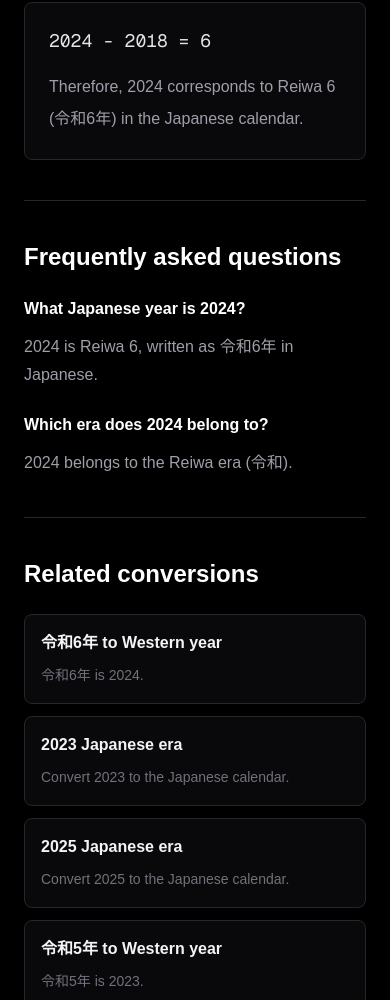
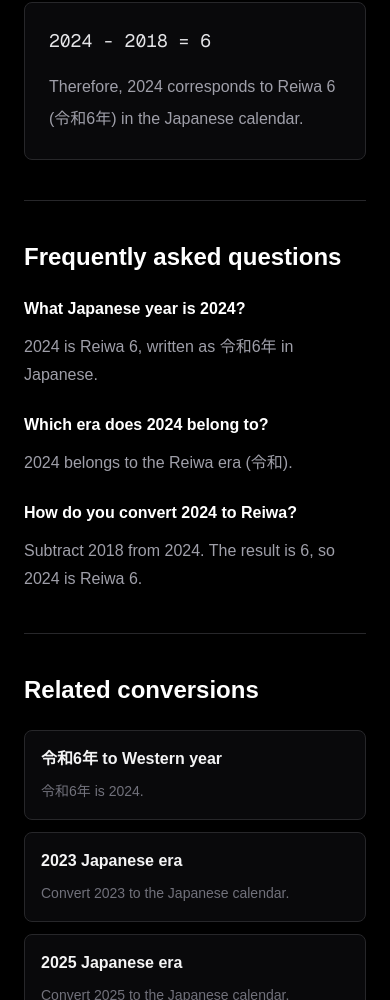
Before and after one commit to xai-smartfuture/reiwa-converter, a Next.js app: page /2024 in a window 390 px wide. Shown: the part 1033-2033 px from the top of the page. Built offline with nearby package versions, Linux system fonts and the light colour scheme; no server answers.

Commit message:
add FAQ Schema

```diff
--- a/app/[year]/page.tsx
+++ b/app/[year]/page.tsx
@@ -8,6 +8,7 @@ import {
   getYearConversion,
   getYearSeoDescription,
 } from '../era'
+import { FAQJsonLd, FAQSection } from '../faq-schema'
 import { InternalLinkSection } from '../internal-link-section'
 import { getWesternYearInternalLinks } from '../internal-links'
 import { siteUrl } from '../site'
@@ -84,35 +85,24 @@ export default async function YearPage({
     conversion.westernYear < currentWesternYear ? conversion.westernYear + 1 : null
   const description = getYearSeoDescription(conversion)
   const internalLinks = getWesternYearInternalLinks(conversion)
-  const jsonLd = {
-    '@context': 'https://schema.org',
-    '@type': 'FAQPage',
-    mainEntity: [
-      {
-        '@type': 'Question',
-        name: `What Japanese era year is ${conversion.westernYear}?`,
-        acceptedAnswer: {
-          '@type': 'Answer',
-          text: `${conversion.westernYear} is ${conversion.englishYear}, written as ${conversion.japaneseYear} in Japanese.`,
-        },
-      },
-      {
-        '@type': 'Question',
-        name: `How do you convert ${conversion.westernYear} to ${conversion.era.nameEn}?`,
-        acceptedAnswer: {
-          '@type': 'Answer',
-          text: `Subtract ${conversion.era.startYear - 1} from ${conversion.westernYear}. The result is ${conversion.eraYear}, so ${conversion.westernYear} is ${conversion.englishYear}.`,
-        },
-      },
-    ],
-  }
+  const faqItems = [
+    {
+      question: `What Japanese year is ${conversion.westernYear}?`,
+      answer: `${conversion.westernYear} is ${conversion.englishYear}, written as ${conversion.japaneseYear} in Japanese.`,
+    },
+    {
+      question: `Which era does ${conversion.westernYear} belong to?`,
+      answer: `${conversion.westernYear} belongs to the ${conversion.era.nameEn} era (${conversion.era.nameJa}).`,
+    },
+    {
+      question: `How do you convert ${conversion.westernYear} to ${conversion.era.nameEn}?`,
+      answer: `Subtract ${conversion.era.startYear - 1} from ${conversion.westernYear}. The result is ${conversion.eraYear}, so ${conversion.westernYear} is ${conversion.englishYear}.`,
+    },
+  ]
 
   return (
     <main className="min-h-screen bg-black text-white px-6 py-12">
-      <script
-        type="application/ld+json"
-        dangerouslySetInnerHTML={{ __html: JSON.stringify(jsonLd) }}
-      />
+      <FAQJsonLd items={faqItems} />
 
       <div className="mx-auto flex w-full max-w-4xl flex-col gap-10">
         <nav className="flex items-center justify-between text-sm text-zinc-400">
@@ -193,31 +183,7 @@ export default async function YearPage({
           </div>
         </section>
 
-        <section className="border-t border-zinc-800 pt-10">
-          <h2 className="text-2xl font-semibold">
-            Frequently asked questions
-          </h2>
-          <div className="mt-6 grid gap-6 md:grid-cols-2">
-            <article>
-              <h3 className="font-semibold">
-                What Japanese year is {conversion.westernYear}?
-              </h3>
-              <p className="mt-3 leading-7 text-zinc-400">
-                {conversion.westernYear} is {conversion.englishYear}, written as{' '}
-                {conversion.japaneseYear} in Japanese.
-              </p>
-            </article>
-            <article>
-              <h3 className="font-semibold">
-                Which era does {conversion.westernYear} belong to?
-              </h3>
-              <p className="mt-3 leading-7 text-zinc-400">
-                {conversion.westernYear} belongs to the {conversion.era.nameEn}{' '}
-                era ({conversion.era.nameJa}).
-              </p>
-            </article>
-          </div>
-        </section>
+        <FAQSection items={faqItems} />
 
         <InternalLinkSection links={internalLinks} />
       </div>
--- a/app/era-year-page.tsx
+++ b/app/era-year-page.tsx
@@ -6,6 +6,7 @@ import {
   getEraYearConversion,
   getEraYears,
 } from './era'
+import { FAQJsonLd, FAQSection } from './faq-schema'
 import { InternalLinkSection } from './internal-link-section'
 import { getEraYearInternalLinks } from './internal-links'
 import { siteUrl } from './site'
@@ -90,9 +91,25 @@ export async function EraYearPage({
       ? conversion.eraYear + 1
       : null
   const internalLinks = getEraYearInternalLinks(conversion)
+  const faqItems = [
+    {
+      question: `What Western year is ${conversion.japaneseYear}?`,
+      answer: `${conversion.japaneseYear} is ${conversion.westernYear} in the Western calendar.`,
+    },
+    {
+      question: `How do you convert ${conversion.japaneseYear} to a Western year?`,
+      answer: `Add ${conversion.era.westernOffset} to ${conversion.eraYear}. The result is ${conversion.westernYear}.`,
+    },
+    {
+      question: `Which Japanese era is ${conversion.japaneseYear}?`,
+      answer: `${conversion.japaneseYear} belongs to the ${conversion.era.nameEn} era (${conversion.era.nameJa}), which began on ${conversion.era.startDate}.`,
+    },
+  ]
 
   return (
     <main className="relative flex min-h-screen items-center justify-center bg-black px-6 py-12 text-white">
+      <FAQJsonLd items={faqItems} />
+
       <div className="w-full max-w-2xl text-center">
         <nav className="mb-10 flex items-center justify-between text-sm text-gray-500">
           <Link href="/" className="transition hover:text-white">
@@ -172,6 +189,10 @@ export async function EraYearPage({
         </div>
 
         <div className="mt-10 text-left">
+          <FAQSection items={faqItems} />
+        </div>
+
+        <div className="mt-10 text-left">
           <InternalLinkSection links={internalLinks} />
         </div>
       </div>
--- /dev/null
+++ b/app/faq-schema.tsx
@@ -0,0 +1,46 @@
+export type FAQItem = {
+  question: string
+  answer: string
+}
+
+function serializeJsonLd(data: unknown) {
+  return JSON.stringify(data).replace(/</g, '\\u003c')
+}
+
+export function FAQJsonLd({ items }: { items: FAQItem[] }) {
+  const jsonLd = {
+    '@context': 'https://schema.org',
+    '@type': 'FAQPage',
+    mainEntity: items.map((item) => ({
+      '@type': 'Question',
+      name: item.question,
+      acceptedAnswer: {
+        '@type': 'Answer',
+        text: item.answer,
+      },
+    })),
+  }
+
+  return (
+    <script
+      type="application/ld+json"
+      dangerouslySetInnerHTML={{ __html: serializeJsonLd(jsonLd) }}
+    />
+  )
+}
+
+export function FAQSection({ items }: { items: FAQItem[] }) {
+  return (
+    <section className="border-t border-zinc-800 pt-10">
+      <h2 className="text-2xl font-semibold">Frequently asked questions</h2>
+      <div className="mt-6 grid gap-6 md:grid-cols-2">
+        {items.map((item) => (
+          <article key={item.question}>
+            <h3 className="font-semibold">{item.question}</h3>
+            <p className="mt-3 leading-7 text-zinc-400">{item.answer}</p>
+          </article>
+        ))}
+      </div>
+    </section>
+  )
+}
```
